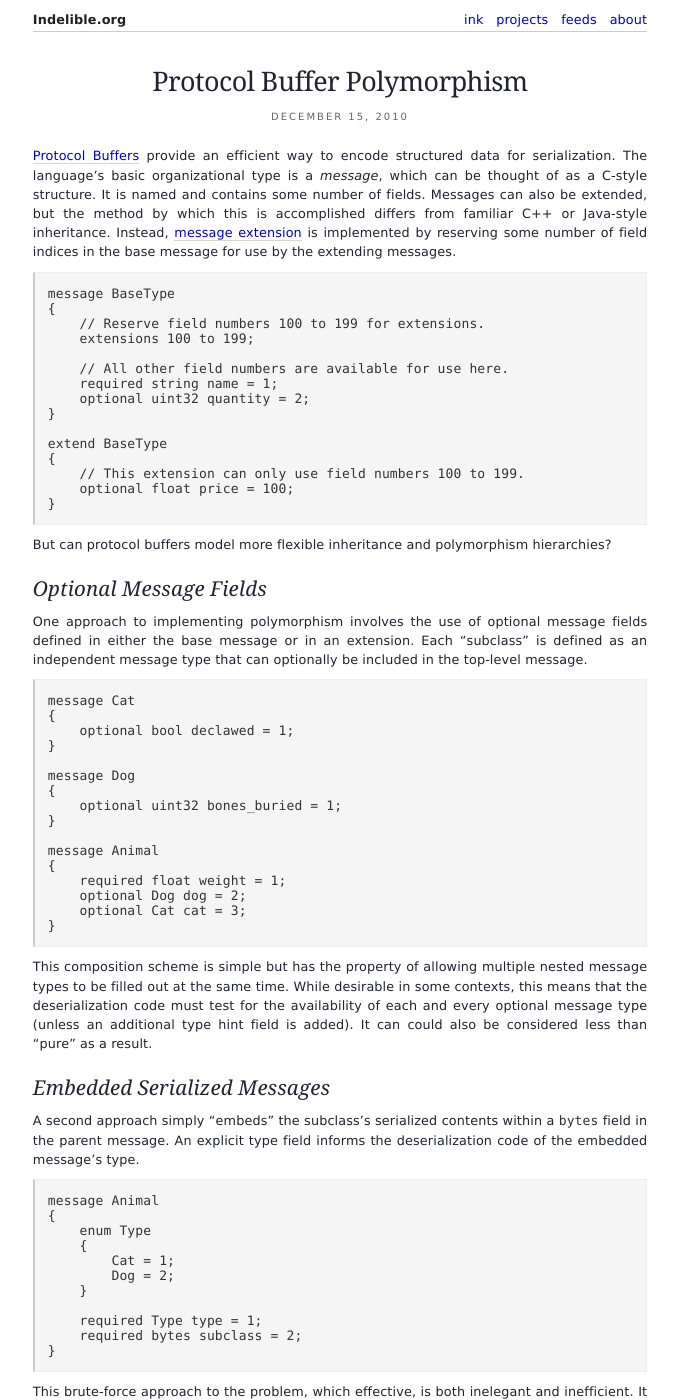
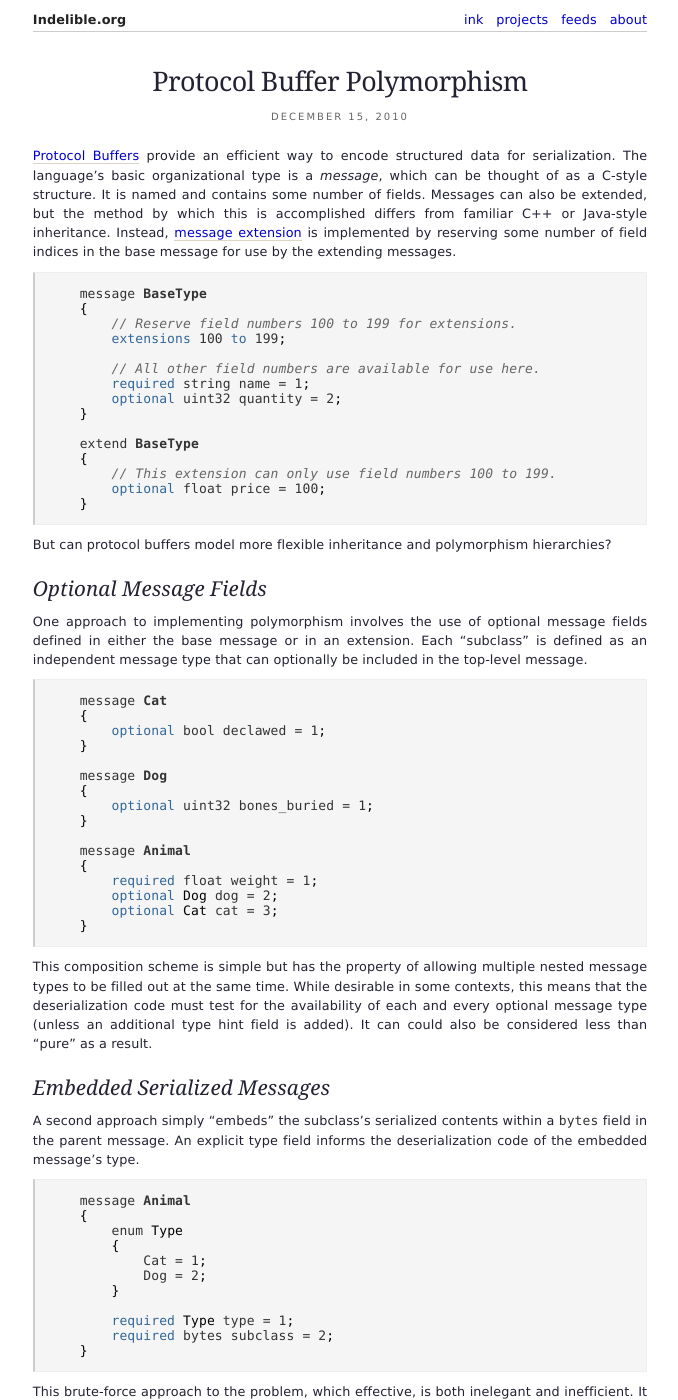
Before and after one commit to jparise/jparise.github.com, a Jekyll site: the page built from _posts/2010-12-15-protobuf-polymorphism.markdown, in a window 1280 px wide and 1400 px high. Shown: the whole window, without its empty margins (300-978 px from the left). Built offline with Jekyll 4.4.1, drawn with Linux system fonts in a browser that asks for light colours; Markdown is read by kramdown in place of the engine named in the settings; comment, search, counter and statistics services are not loaded; some of the changed text lies outside the part shown.

Commit message:
Enabling protobuf syntax highlighting.
This still might not be available on GitHub Pages, though.

```diff
--- a/_posts/2010-12-15-protobuf-polymorphism.markdown
+++ b/_posts/2010-12-15-protobuf-polymorphism.markdown
@@ -11,6 +11,8 @@ some number of fields.  Messages can also be extended, but the method by which
 this is accomplished differs from familiar C++ or Java-style inheritance.
 Instead, [message extension][extensions] is implemented by reserving some
 number of field indices in the base message for use by the extending messages.
+
+{% highlight protobuf %}
 
     message BaseType
     {
@@ -28,6 +30,8 @@ number of field indices in the base message for use by the extending messages.
         optional float price = 100;
     }
 
+{% endhighlight %}
+
 But can protocol buffers model more flexible inheritance and polymorphism
 hierarchies?
 
@@ -37,6 +41,8 @@ One approach to implementing polymorphism involves the use of optional message
 fields defined in either the base message or in an extension.  Each "subclass"
 is defined as an independent message type that can optionally be included in
 the top-level message.
+
+{% highlight protobuf %}
 
     message Cat
     {
@@ -55,6 +61,8 @@ the top-level message.
         optional Cat cat = 3;
     }
 
+{% endhighlight %}
+
 This composition scheme is simple but has the property of allowing multiple
 nested message types to be filled out at the same time.  While desirable in
 some contexts, this means that the deserialization code must test for the
@@ -68,6 +76,8 @@ A second approach simply "embeds" the subclass's serialized contents within a
 `bytes` field in the parent message.  An explicit type field informs the
 deserialization code of the embedded message's type.
 
+{% highlight protobuf %}
+
     message Animal
     {
         enum Type
@@ -79,6 +89,8 @@ deserialization code of the embedded message's type.
         required Type type = 1;
         required bytes subclass = 2;
     }
+
+{% endhighlight %}
 
 This brute-force approach to the problem, which effective, is both inelegant
 and inefficient.  It can be useful where it is desirable to defer the
@@ -92,6 +104,8 @@ The final (and most generally recommended) approach uses a combination of
 types.  This works by having each subclass reference itself from within a
 nested extension of the base type.  An explicit type field is still required to
 guide the deserialization process.
+
+{% highlight protobuf %}
 
     message Animal
     {
@@ -127,6 +141,8 @@ guide the deserialization process.
         // These fields can use the full number range.
         optional uint32 bones_buried = 1;
     }
+
+{% endhighlight %}
 
 It may not be immediately obvious how to work with this message structure, so
 here's an example using the Python API:
@@ -174,9 +190,13 @@ It's a little unfortunate that there isn't a more obvious language syntax for
 expressing inheritance.  For example, many programmers would likely find these
 definitions familiar:
 
+{% highlight protobuf %}
+
     message Animal { ... }
     message Cat : Animal { ... }
     message Dog : Animal { ... }
+
+{% endhighlight %}
 
 There are of course open questions as to how this syntax would map to the
 underlying concepts of messages and extensions, but it shouldn't be too
```
